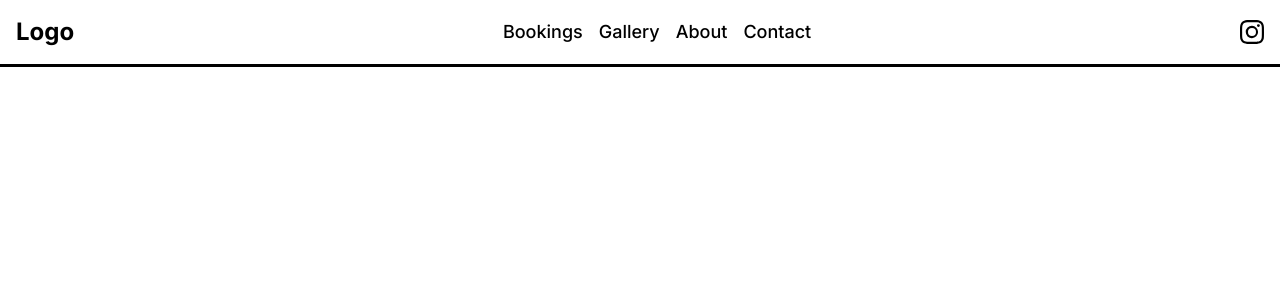
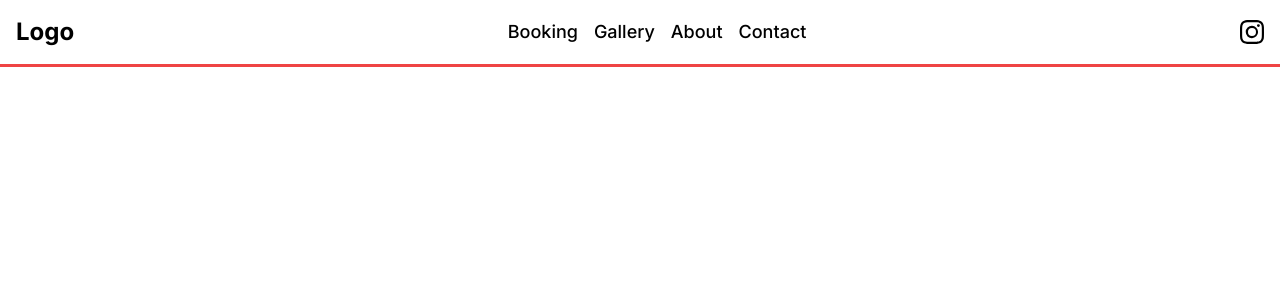
Before and after one commit to SoranRaof/that-hairline-guy, a Next.js app: page / in a window 1280 px wide. Shown: the top 300 px of the page. Built offline with nearby package versions, Linux system fonts and the light colour scheme.

Commit message:
Nav toggle mobile

```diff
--- a/app/Components/Nav.jsx
+++ b/app/Components/Nav.jsx
@@ -1,24 +1,58 @@
+"use client";
+import { useState } from "react";
 import { AiOutlineMenu } from "react-icons/ai";
-import { BsInstagram } from "react-icons/bs";
+import { BsInstagram, BsChevronDown } from "react-icons/bs";
 
 const Nav = () => {
+  const [isOpen, setIsOpen] = useState(false);
+
   return (
-    <div className="flex justify-between h-16 w-full px-4 py-3 items-center scroll outline">
-      <div className="w-auto">
+    <div className="outline outline-red-500">
+      <div className="flex justify-between w-full h-16 px-4 items-center scroll outline">
+        <div className="">
           <h1 className="text-2xl font-bold">Logo</h1>
         </div>
         <div className="hidden md:block">
           <ul className="flex gap-4">
-          <li className="text-lg font-medium">Bookings</li>
+            <a className="flex items-center gap-1 cursor-pointer group">
+              <li className="text-lg font-medium">Booking</li>
+              <BsChevronDown className="text-sm hidden group-hover:inline-block" />
+            </a>
+            <a className="flex items-center gap-1 cursor-pointer">
               <li className="text-lg font-medium">Gallery</li>
+            </a>
+            <a className="flex items-center gap-1 cursor-pointer">
               <li className="text-lg font-medium">About</li>
+            </a>
+            <a className="flex items-center gap-1 cursor-pointer">
               <li className="text-lg font-medium">Contact</li>
+            </a>
           </ul>
         </div>
-      <div className="md:block justify-end w-auto">
-        <AiOutlineMenu className="text-2xl block md:hidden" />
+        <div className="md:block justify-end">
+          <AiOutlineMenu
+            className="text-2xl block md:hidden"
+            onClick={() => setIsOpen(!isOpen)}
+          />
           <BsInstagram className="text-2xl hidden md:block" />
         </div>
+      </div>
+      {isOpen && (
+        <div className=" grid grid-rows-4 justify-center items-center gap-y-2 py-2">
+          <a href="#" className="">
+            Booking
+          </a>
+          <a href="#" className="">
+            Gallery
+          </a>
+          <a href="#" className="">
+            About
+          </a>
+          <a href="#" className="">
+            Contact
+          </a>
+        </div>
+      )}
     </div>
   );
 };
```
Lines whose indentation alone changed are shown as unchanged.
